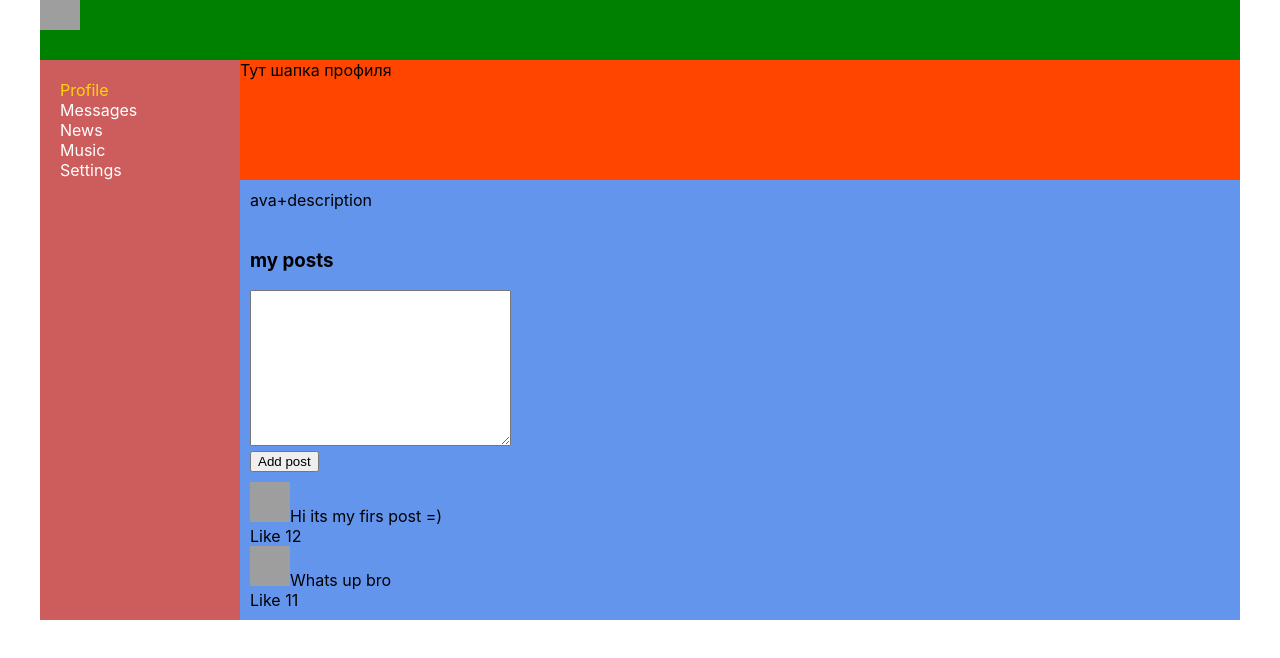
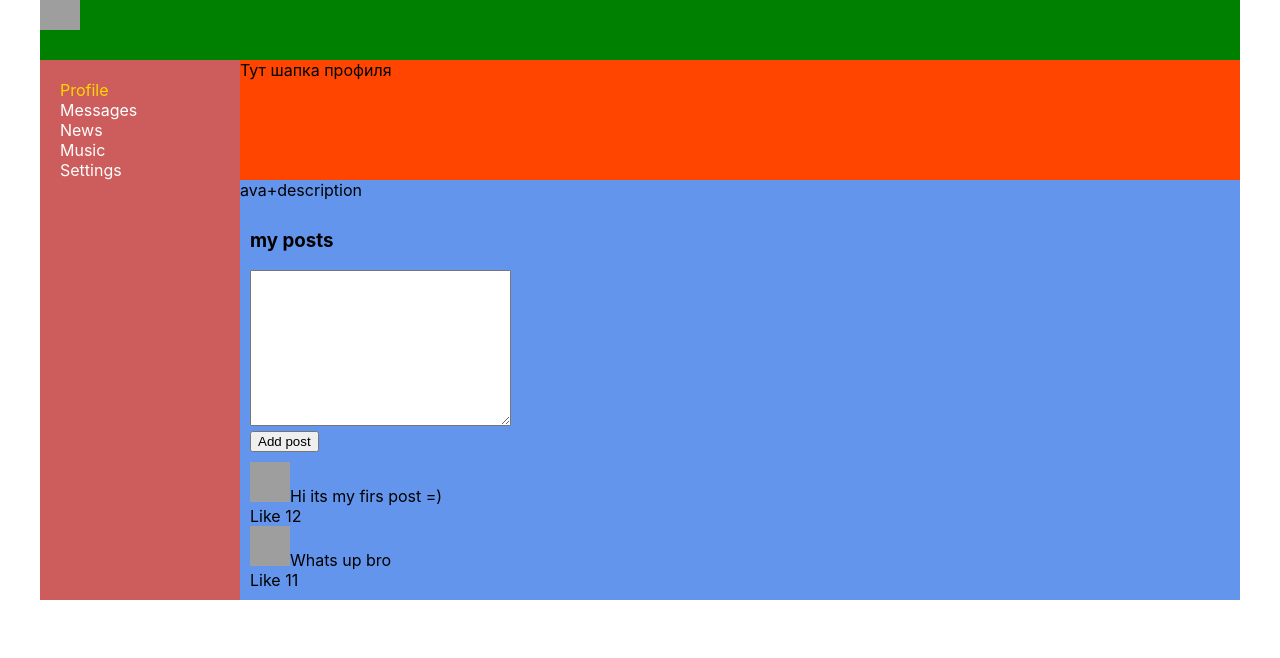
Before and after one commit to Dizagler/my-new-app, a React (Create React App) app: page /profile in a window 1280 px wide. Shown: the top 658 px of the page. Built offline with nearby package versions, Linux system fonts and the light colour scheme; grey boxes are pictures that could not be loaded.

Commit message:
Update ProfileInfo.module.css

```diff
--- a/src/components/Profile/ProfileInfo/ProfileInfo.module.css
+++ b/src/components/Profile/ProfileInfo/ProfileInfo.module.css
@@ -1,7 +1,7 @@
 .profileImg {
   background-color: orangered;
-  height: 120px;
+  min-height: 120px;
 }
 .descriptionBlock {
- padding: 10px;
+
 }
```
